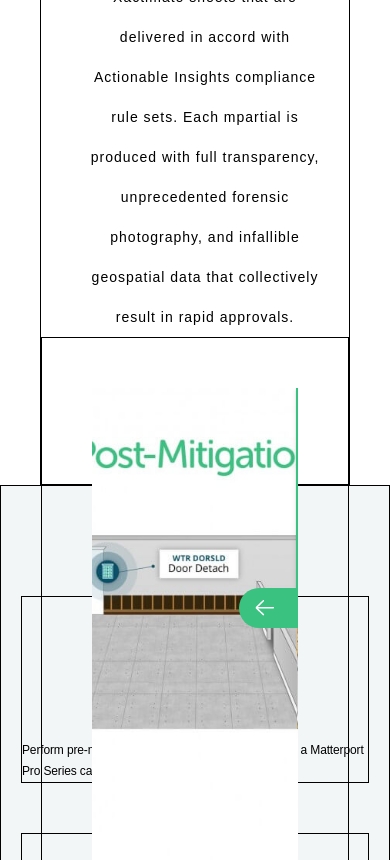
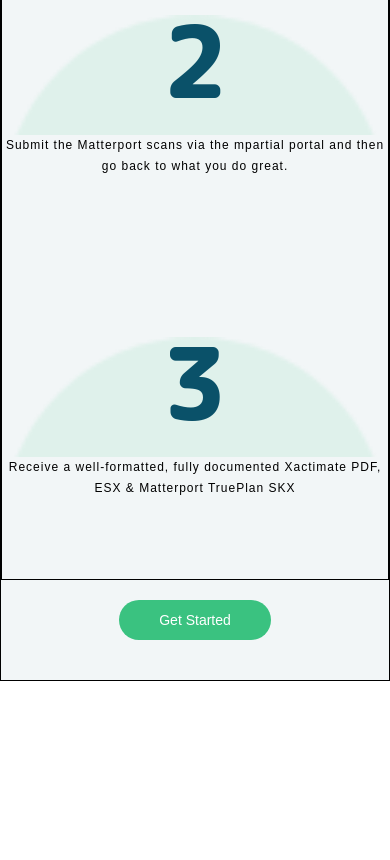
Before and after one commit to sheraz-khan-5/clone, a React (Create React App) app: page / in a window 390 px wide. Shown: the part 1140-2000 px from the top of the page. After the commit the page ends 1821 px from the top, so only its background shows below. Built offline with nearby package versions, Linux system fonts and the light colour scheme; the HTML template or start-up script is replaced by a standard one.

Commit message:
HIW Section Responsive commit 15

```diff
--- a/public/index.html
+++ b/public/index.html
@@ -25,7 +25,9 @@
       Learn how to configure a non-root public URL by running `npm run build`.
     -->
     <link rel="preconnect" href="https://fonts.gstatic.com">
-<link href="https://fonts.googleapis.com/css2?family=Open+Sans:wght@300;400&display=swap" rel="stylesheet">
+    <link rel="preconnect" href="https://fonts.gstatic.com">
+<link href="https://fonts.googleapis.com/css2?family=M+PLUS+Rounded+1c:wght@800;900&display=swap" rel="stylesheet">
+<link rel="preconnect" href="https://fonts.gstatic.com">
     <title>React App</title>
   </head>
   <body>
--- a/src/App.css
+++ b/src/App.css
@@ -1,6 +1,8 @@
 *{
+
     box-sizing: border-box;
     margin: 0%;
     padding: 0%;
-    font-family: Raleway, sans-serif; ;
+    font-family: 'Raleway', sans-serif;
+    -webkit-font-smoothing: antialiased;
 }
--- a/src/components/HowItWorks/HIWElements.js
+++ b/src/components/HowItWorks/HIWElements.js
@@ -1,127 +1,125 @@
 import styled from "styled-components"
 import {Link as LinkR} from 'react-router-dom'
-
+import FilledCircle from '../../images/FilledCircle.png'
 export const HIWContainer = styled.div`
-height:600px;
 display:flex;
 flex-direction:column;
-/* justify-content:center; */
 align-items:center;
 background:rgba(10,81,105,.05) 0 0 no-repeat padding-box;
 border:solid 1px;
-
-
-@media screen and (max-width:768px){
-    height:1050px;
-    border:solid 1px;
-}
-@media screen and (min-width:768px) and (max-width:920px){
-     max-height:450px;
-    border:solid 1px;
-}
-/* @media screen and (max-width:480px){
-    height:1200px;
-} */
+max-width:100%;
 `
 
 export const HIWH1 = styled.h1`
+    width:100%;
     font-size: 48px;
     font-weight: 400;
-    line-height: 6;
+    line-height: 3;
     color: #212529;
-    text-align: left;
+    text-align: center;
+    margin:60px;
     @media screen and (min-width:768px) and (max-width:920px){
         font-size: 32px;
 }
     @media screen and (max-width:768px){
-    /* padding:50px; */
     border:solid 1px;
     font-size: 18px;
 }
 `
 export const HIWWapper = styled.div`
-max-width:1000px;
-margin:0 auto;
+border:solid 1px;
 display:grid;
 grid-template-columns: 1fr 1fr 1fr;
 align-items:center;
-grid-gap:16px;
+margin-left:50px;
+margin-right:50px;
 
-@media screen and (max-width:1020px){
-    /* grid-template-columns: 1fr ; */
-    padding:0 50px;
 
-}
 @media screen and (max-width:768px){
     grid-template-columns:1fr;
-    padding:0 20px;
+
     grid-gap:50px;
+    margin-left:0px;
+    margin-right:0px;
 }
 `
 export const HIWCards = styled.div `
 display:flex;
-flex-direction:flex-start;
 align-items:center;
-max-height:700px;
-border:1px solid;
+justify-content:center;
+padding:20px;
 
 @media screen and (max-width:768px){
     flex-direction:column;
-    max-height:800px;
-
+    padding:0px;
 }
 
 
 `
 export const HIWH2 = styled.h1`
-
+    background-image:url(${FilledCircle});
       background-repeat: no-repeat;
     text-align: left;
     background-position: bottom;
     font-weight: 700;
-    font-size: 167px;
+    font-size: 160px;
     letter-spacing: 0;
     color: #0a5169;
     opacity: 1;
     min-height: 143px;
+    font-family: 'M PLUS Rounded 1c', sans-serif;
+    padding:20px;
+
     @media screen and (max-width:768px){
         font-size: 100px;
-        line-height: 120px;
-        background-position: center;
+        line-height: 150px;
+        background-position-y:30px;
+        background-size:100%;
+        width:100%;
+        text-align:center;
+        padding:0px;
+  ;
 
     }
-    @media screen and (min-width:768px) and (max-width:1024px){
+    @media screen and (min-width:768px) and (max-width:920px){
         font-size: 90px;
+        font-weight: 600;
+        padding:0px;
+
+}
+@media screen and (min-width:768px) and (max-width:1120px){
+        font-size: 120px;
         font-weight: 600;
 }
 
 `
-export const HIWP = styled.div`
+export const HIWP = styled.p`
     text-align: left;
     font-size: 12px;
     line-height: 21px;
-    letter-spacing: -.14px;
+    letter-spacing:1px;
     color: #000;
     opacity: 1;
 
-    @media screen and (min-width:768px) {
+    @media screen and (max-width:768px) {
         padding-bottom:80px;
+        text-align:center;
 }
 `
 export const BtnWrapper = styled.div`
 display:flex;
 justify-content:center;
-margin-top:50px;
+margin:20px 0px 40px ;
 `
 export const BtnRoute = styled(LinkR)`
     background: #3ac280 0 0 no-repeat padding-box;
     color:#fff;
     border-color: #3ac280;
-    border-radius: 20px;
-    height: 30px;
-    padding: 7px 25px;
+    padding:12px 40px;
+    border-radius: 30px;
+    text-align:center;
     letter-spacing: 0;
-    font-size: 0.8rem;
+    font-size: 14px;
     line-height: 16px;
     white-space: nowrap;
     min-width: 20px;
--- a/src/pages/index.js
+++ b/src/pages/index.js
@@ -16,7 +16,7 @@ const Home = () => {
             <Sidebar isOpen={isOpen} toggle={toggle}/>
             <Navbar   toggle={toggle} />
                  <HeroSection />
-                 <GTDSection />
+                 {/* <GTDSection /> */}
                  <HowItWorks />
 
 
```
Also changed, not shown: src/images/FilledCircle.png (added).
